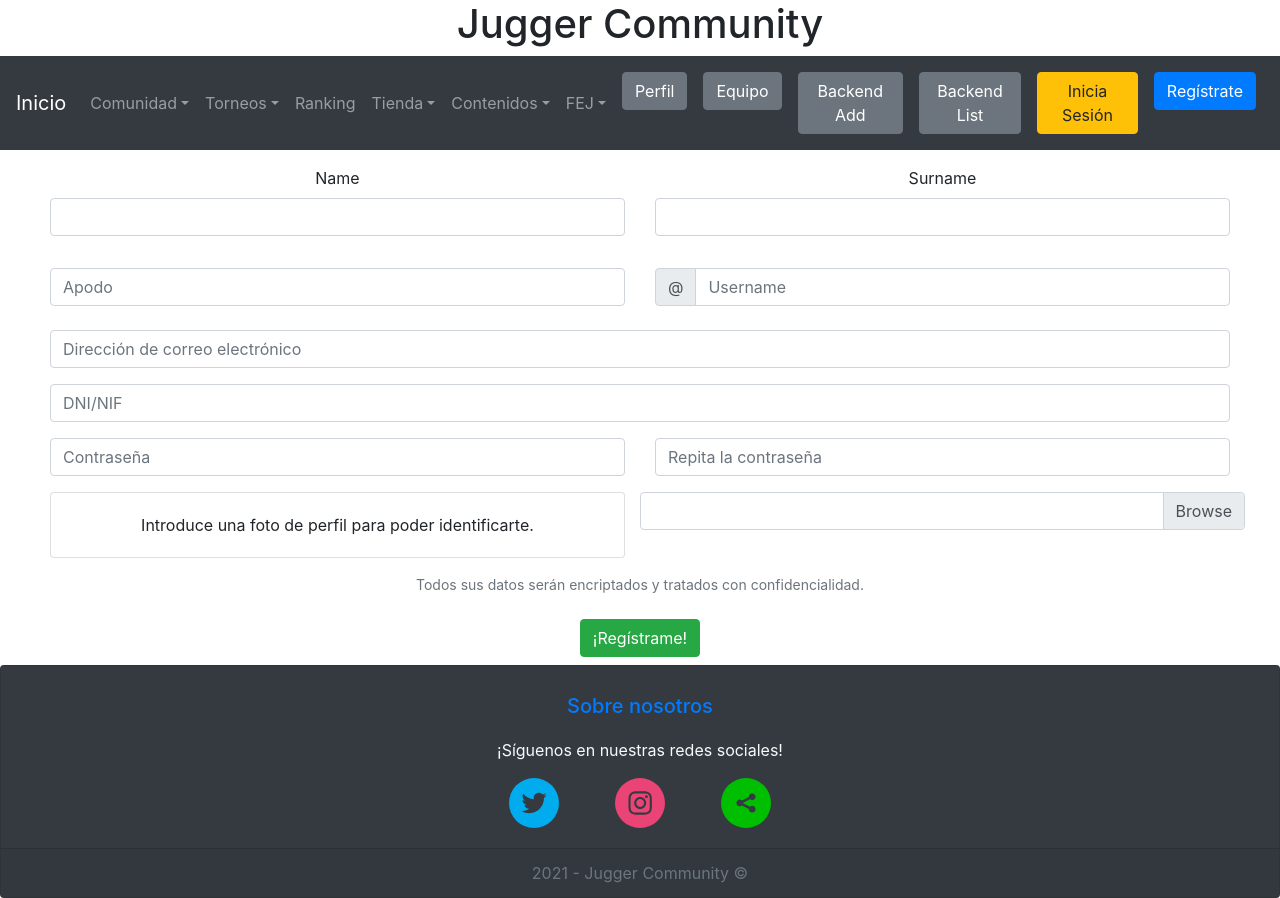
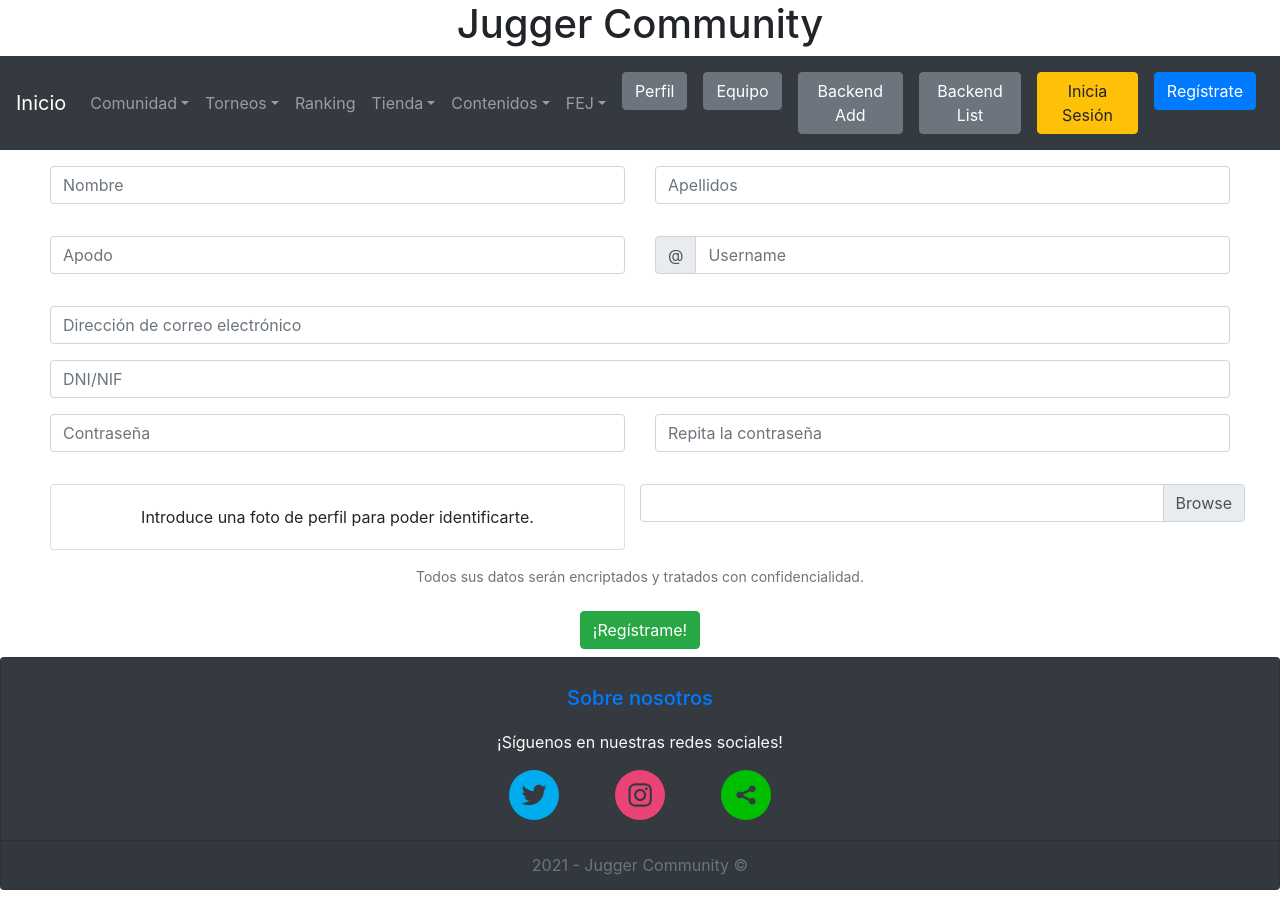
Before and after one commit to HylianPablo/JuggerWebsite, a React (Create React App) app: page /registro in a window 1280 px wide. Built offline with nearby package versions, Linux system fonts and the light colour scheme; no server answers; what google-maps-react would draw is missing.

Commit message:
avances registro

```diff
--- a/src/Users/Registration.js
+++ b/src/Users/Registration.js
@@ -21,13 +21,22 @@ export default class Registration extends Component {
     super(props);
     this.onChangeName = this.onChangeName.bind(this);
     this.onChangeSurname = this.onChangeSurname.bind(this);
+    this.onChangeNick = this.onChangeNick.bind(this);
+    this.onChangeUsername = this.onChangeUsername.bind(this);
+    this.onChangeEmail = this.onChangeEmail.bind(this);
+    this.onChangeNIF = this.onChangeNIF.bind(this);
+    this.onChangePassword = this.onChangePassword.bind(this);
     this.saveTutorial = this.saveTutorial.bind(this);
     this.newTutorial = this.newTutorial.bind(this);
 
     this.state = {
       name: "",
       surname: "",
-      nick: "taka",
+      nick: "",
+      username: "",
+      email: "",
+      nif: "",
+      password: "",
     };
   }
 
@@ -45,11 +54,45 @@ export default class Registration extends Component {
     });
   }
 
+  onChangeNick(e) {
+    this.setState({
+      nick: e.target.value
+    });
+  }
+
+  onChangeUsername(e) {
+    this.setState({
+      username: e.target.value
+    });
+  }
+
+  onChangeEmail(e) {
+    this.setState({
+      email: e.target.value
+    });
+  }
+
+  onChangeNIF(e) {
+    this.setState({
+      nif: e.target.value
+    });
+  }
+
+  onChangePassword(e) {
+    this.setState({
+      password: e.target.value
+    });
+  }
+
   saveTutorial() {
     var data = {
       name: this.state.name,
       surname: this.state.surname,
-      nick: "taka"
+      nick: this.state.nick,
+      username: this.state.username,
+      email: this.state.email,
+      nif: this.state.nif,
+      password: this.state.password
     };
 
     TutorialDataService.create(data)
@@ -58,7 +101,11 @@ export default class Registration extends Component {
           id: response.data.id,
           name: response.data.name,
           surname: response.data.surname,
-          nick: "taka",
+          nick: response.data.nick,
+          username: response.data.username,
+          email: response.data.email,
+          nif: response.data.nif,
+          password: response.data.password,
 
           submitted: true
         });
@@ -73,7 +120,12 @@ export default class Registration extends Component {
     this.setState({
       name: "",
       surname: "",
-      nick: "taka",
+      nick: "",
+      username: "",
+      email: "",
+      nif: "",
+      password: "",
+
     });
   }
 
@@ -96,10 +148,10 @@ export default class Registration extends Component {
               <Row>
                 <Col>
                   <div className="form-group">
-                    <label htmlFor="name">Name</label>
                     <input
                       type="text"
                       className="form-control"
+                      placeholder = "Nombre"
                       id="name"
                       required
                       value={this.state.name}
@@ -110,10 +162,10 @@ export default class Registration extends Component {
                 </Col>
                 <Col>
                   <div className="form-group">
-                    <label htmlFor="surname">Surname</label>
                     <input
                       type="text"
                       className="form-control"
+                      placeholder="Apellidos"
                       id="surname"
                       required
                       value={this.state.surname}
@@ -124,10 +176,21 @@ export default class Registration extends Component {
                 </Col>
               </Row>
             </Form.Group>
-            <Form.Group controlId="formNickUsername">
+            <Form.Group>
               <Row>
                 <Col>
-                  <Form.Control type="text" placeholder="Apodo" />
+                  <div className="form-group">
+                      <input
+                        type="text"
+                        className="form-control"
+                        placeholder = "Apodo"
+                        id="nick"
+                        required
+                        value={this.state.nick}
+                        onChange={this.onChangeNick}
+                        name="nick"
+                      />
+                    </div>
                 </Col>
                 <Col>
                   <Form.Label htmlFor="inlineFormInputGroup" srOnly>
@@ -175,10 +238,29 @@ export default class Registration extends Component {
             <Form.Group controlId="formBasicPassword">
               <Row>
                 <Col>
-                  <Form.Control type="password" placeholder="Contraseña" />
+                <div className="form-group">
+                    <input
+                      type="text"
+                      className="form-control"
+                      placeholder = "Contraseña"
+                      id="password"
+                      required
+                      value={this.state.password}
+                      onChange={this.onChangePassword}
+                      name="password"
+                    />
+                  </div>
                 </Col>
                 <Col>
-                  <Form.Control type="password" placeholder="Repita la contraseña" />
+                 <div className="form-group">
+                    <input
+                      type="text"
+                      className="form-control"
+                      placeholder = "Repita la contraseña"
+                      id="password2"
+                      name="password2"
+                    />
+                  </div>
                 </Col>
               </Row>
             </Form.Group>
```
Also changed, not shown: 1 other file (tests, documents, lock files or other folders).
